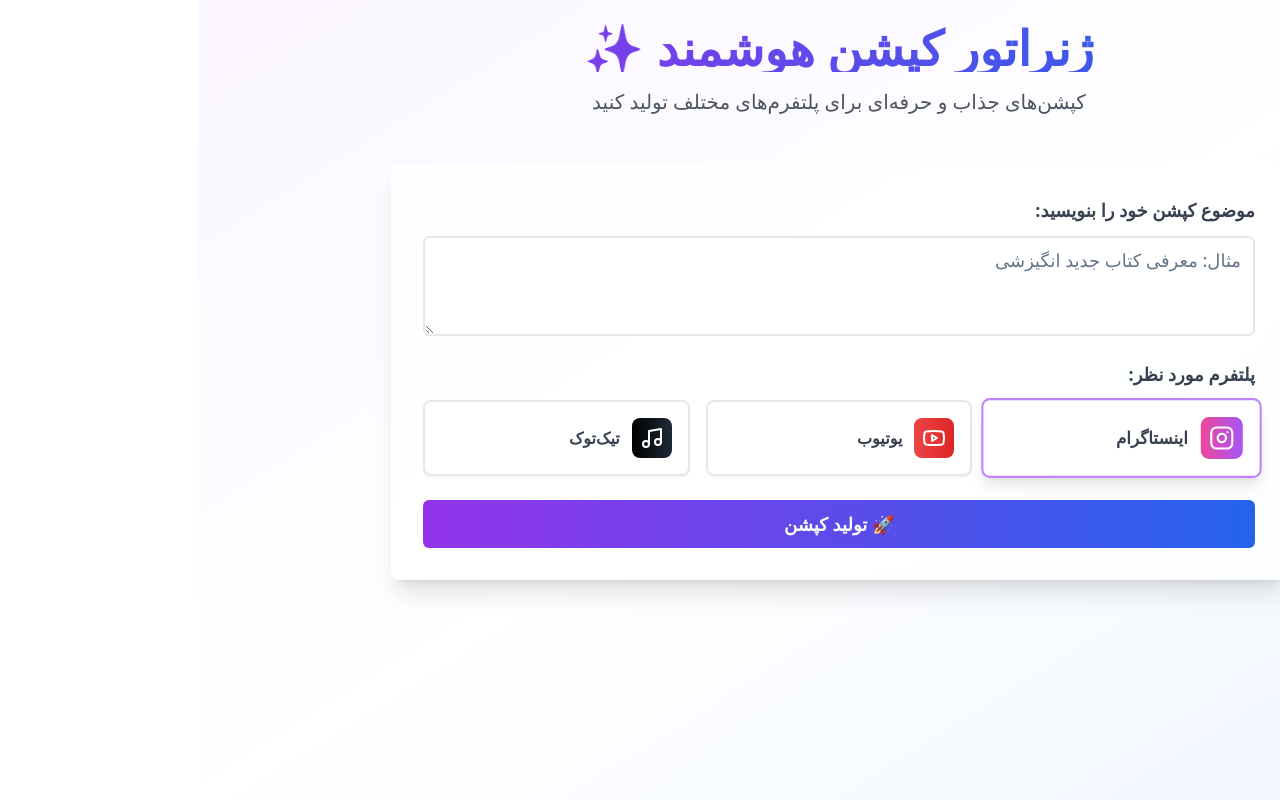
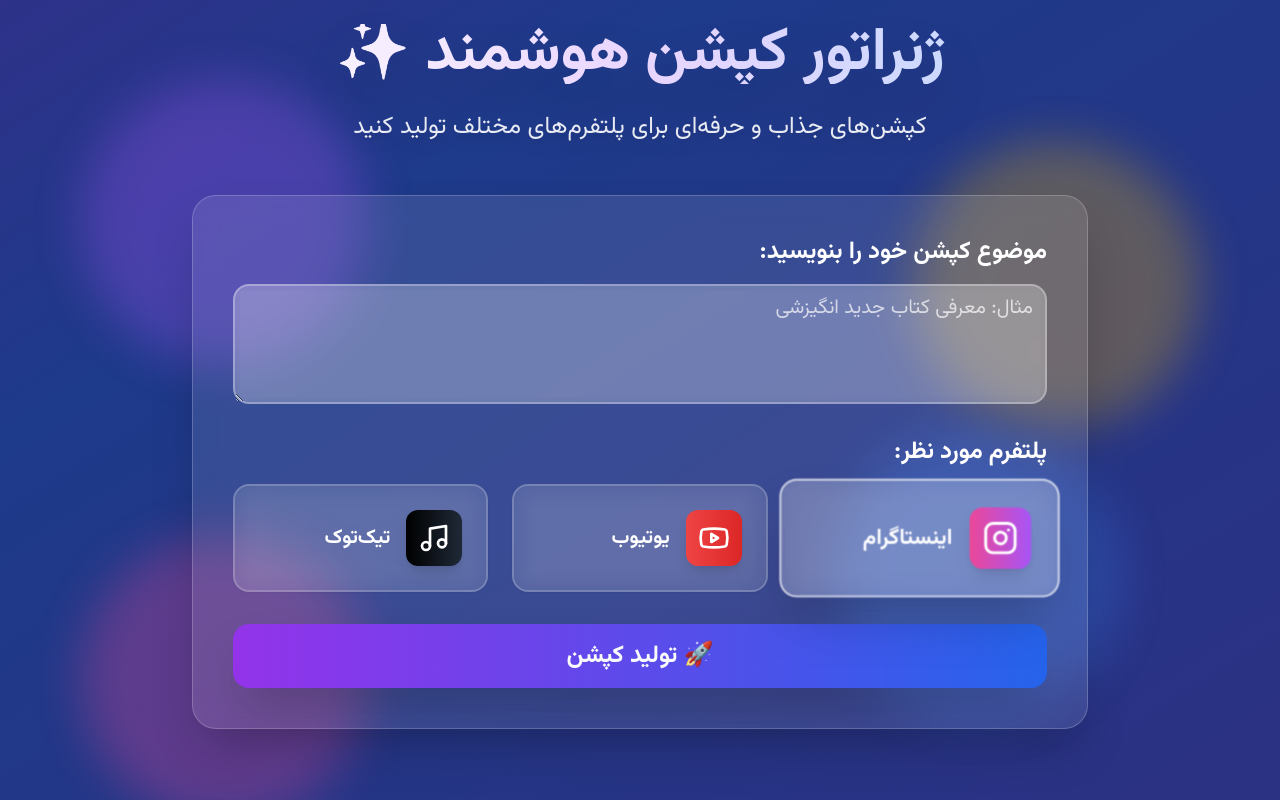
Before and after one commit to AdeptMehdi/engage-caption-ai, a React (Vite) app: page / in a window 1280 px wide. Built offline with nearby package versions, Linux system fonts and the light colour scheme.

Commit message:
Improve UI and add Persian font
Enhance the user interface with a Persian font and add an animated background.

```diff
--- a/index.html
+++ b/index.html
@@ -15,6 +15,7 @@
     <link rel="preconnect" href="https://fonts.googleapis.com">
     <link rel="preconnect" href="https://fonts.gstatic.com" crossorigin>
     <link href="https://fonts.googleapis.com/css2?family=Inter:wght@400;500;600;700&display=swap" rel="stylesheet">
+    <link href="https://fonts.googleapis.com/css2?family=Vazirmatn:wght@300;400;500;600;700;800;900&display=swap" rel="stylesheet">
   </head>
 
   <body>
--- a/src/components/CaptionGenerator.tsx
+++ b/src/components/CaptionGenerator.tsx
@@ -110,57 +110,69 @@ const CaptionGenerator = () => {
   };
 
   return (
-    <div className="min-h-screen bg-gradient-to-br from-purple-50 via-white to-blue-50 p-6">
+    <div className="min-h-screen relative overflow-hidden">
+      {/* Animated Background */}
+      <div className="absolute inset-0 bg-gradient-to-br from-purple-900 via-blue-900 to-indigo-900 animate-gradient">
+        <div className="absolute inset-0 opacity-30">
+          <div className="absolute top-20 left-20 w-72 h-72 bg-purple-500 rounded-full mix-blend-multiply filter blur-xl animate-float"></div>
+          <div className="absolute top-40 right-20 w-72 h-72 bg-yellow-500 rounded-full mix-blend-multiply filter blur-xl animate-float" style={{animationDelay: '2s'}}></div>
+          <div className="absolute -bottom-8 left-20 w-72 h-72 bg-pink-500 rounded-full mix-blend-multiply filter blur-xl animate-float" style={{animationDelay: '4s'}}></div>
+          <div className="absolute bottom-20 right-40 w-72 h-72 bg-blue-500 rounded-full mix-blend-multiply filter blur-xl animate-float" style={{animationDelay: '6s'}}></div>
+        </div>
+      </div>
+
+      {/* Content */}
+      <div className="relative z-10 p-6">
         <div className="max-w-4xl mx-auto">
           {/* Header */}
           <div className="text-center mb-12">
-          <h1 className="text-5xl font-bold bg-gradient-to-r from-purple-600 to-blue-600 bg-clip-text text-transparent mb-4">
+            <h1 className="text-6xl font-bold bg-gradient-to-r from-white via-purple-200 to-blue-200 bg-clip-text text-transparent mb-6 font-vazir drop-shadow-2xl">
               ژنراتور کپشن هوشمند ✨
             </h1>
-          <p className="text-xl text-gray-600 max-w-2xl mx-auto">
+            <p className="text-2xl text-white/90 max-w-2xl mx-auto font-vazir leading-relaxed drop-shadow-lg">
               کپشن‌های جذاب و حرفه‌ای برای پلتفرم‌های مختلف تولید کنید
             </p>
           </div>
 
           {/* Input Section */}
-        <Card className="p-8 mb-8 bg-white/70 backdrop-blur-sm border-0 shadow-xl">
-          <div className="space-y-6">
+          <Card className="p-10 mb-10 bg-white/10 backdrop-blur-md border-white/20 shadow-2xl rounded-3xl">
+            <div className="space-y-8">
               <div>
-              <label className="block text-lg font-semibold text-gray-700 mb-3">
+                <label className="block text-2xl font-bold text-white mb-4 font-vazir">
                   موضوع کپشن خود را بنویسید:
                 </label>
                 <Textarea
                   value={prompt}
                   onChange={(e) => setPrompt(e.target.value)}
                   placeholder="مثال: معرفی کتاب جدید انگیزشی"
-                className="min-h-[100px] text-lg border-2 border-gray-200 focus:border-purple-400 transition-colors"
+                  className="min-h-[120px] text-xl border-2 border-white/30 focus:border-white/60 transition-all duration-300 bg-white/20 text-white placeholder:text-white/70 rounded-2xl font-vazir backdrop-blur-sm"
                   dir="rtl"
                 />
               </div>
 
               {/* Platform Selection */}
               <div>
-              <label className="block text-lg font-semibold text-gray-700 mb-3">
+                <label className="block text-2xl font-bold text-white mb-4 font-vazir">
                   پلتفرم مورد نظر:
                 </label>
-              <div className="grid grid-cols-1 md:grid-cols-3 gap-4">
+                <div className="grid grid-cols-1 md:grid-cols-3 gap-6">
                   {platforms.map((platform) => {
                     const Icon = platform.icon;
                     return (
                       <Card
                         key={platform.id}
-                      className={`p-4 cursor-pointer transition-all duration-300 border-2 ${
+                        className={`p-6 cursor-pointer transition-all duration-500 border-2 rounded-2xl backdrop-blur-md ${
                           selectedPlatform === platform.id
-                          ? 'border-purple-400 shadow-lg scale-105'
-                          : 'border-gray-200 hover:border-gray-300'
+                            ? 'border-white/60 shadow-2xl scale-110 bg-white/20'
+                            : 'border-white/20 hover:border-white/40 bg-white/10 hover:bg-white/15'
                         }`}
                         onClick={() => setSelectedPlatform(platform.id)}
                       >
-                      <div className="flex items-center space-x-3 space-x-reverse">
-                        <div className={`p-2 rounded-lg bg-gradient-to-r ${platform.color}`}>
-                          <Icon className="w-6 h-6 text-white" />
+                        <div className="flex items-center space-x-4 space-x-reverse">
+                          <div className={`p-3 rounded-xl bg-gradient-to-r ${platform.color} shadow-lg`}>
+                            <Icon className="w-8 h-8 text-white" />
                           </div>
-                        <span className="font-semibold text-gray-700">{platform.name}</span>
+                          <span className="font-bold text-white text-xl font-vazir">{platform.name}</span>
                         </div>
                       </Card>
                     );
@@ -171,11 +183,11 @@ const CaptionGenerator = () => {
               <Button
                 onClick={generateCaption}
                 disabled={isGenerating}
-              className="w-full py-6 text-lg font-semibold bg-gradient-to-r from-purple-600 to-blue-600 hover:from-purple-700 hover:to-blue-700 transition-all duration-300"
+                className="w-full py-8 text-2xl font-bold bg-gradient-to-r from-purple-600 to-blue-600 hover:from-purple-700 hover:to-blue-700 transition-all duration-300 rounded-2xl shadow-2xl hover:shadow-purple-500/25 font-vazir"
               >
                 {isGenerating ? (
-                <div className="flex items-center space-x-2 space-x-reverse">
-                  <div className="animate-spin rounded-full h-5 w-5 border-b-2 border-white"></div>
+                  <div className="flex items-center space-x-3 space-x-reverse">
+                    <div className="animate-spin rounded-full h-6 w-6 border-b-2 border-white"></div>
                     <span>در حال تولید...</span>
                   </div>
                 ) : (
@@ -187,43 +199,43 @@ const CaptionGenerator = () => {
 
           {/* Generated Caption */}
           {generatedCaption && (
-          <Card className="p-8 bg-white/70 backdrop-blur-sm border-0 shadow-xl">
-            <div className="space-y-6">
+            <Card className="p-10 bg-white/10 backdrop-blur-md border-white/20 shadow-2xl rounded-3xl animate-in fade-in duration-500">
+              <div className="space-y-8">
                 <div className="flex items-center justify-between">
-                <h2 className="text-2xl font-bold text-gray-800 flex items-center space-x-2 space-x-reverse">
+                  <h2 className="text-3xl font-bold text-white flex items-center space-x-3 space-x-reverse font-vazir">
                     <span>کپشن تولید شده</span>
                     {platforms.find(p => p.id === generatedCaption.platform) && (
                       (() => {
                         const platform = platforms.find(p => p.id === generatedCaption.platform)!;
                         const Icon = platform.icon;
-                      return <Icon className="w-6 h-6 text-purple-600" />;
+                        return <Icon className="w-8 h-8 text-purple-300" />;
                       })()
                     )}
                   </h2>
                   <Button
                     onClick={() => copyToClipboard(getFullCaption())}
                     variant="outline"
-                  className="flex items-center space-x-2 space-x-reverse"
+                    className="flex items-center space-x-3 space-x-reverse border-white/30 text-white hover:bg-white/20 hover:border-white/50 rounded-xl px-6 py-3 font-vazir"
                   >
-                  <Copy className="w-4 h-4" />
+                    <Copy className="w-5 h-5" />
                     <span>کپی</span>
                   </Button>
                 </div>
 
-              <div className="bg-gray-50 rounded-lg p-6 border-r-4 border-purple-400">
-                <div className="whitespace-pre-wrap text-gray-800 text-lg leading-relaxed" dir="rtl">
+                <div className="bg-white/20 rounded-2xl p-8 border-r-4 border-purple-400 backdrop-blur-sm">
+                  <div className="whitespace-pre-wrap text-white text-xl leading-relaxed font-vazir" dir="rtl">
                     {generatedCaption.content}
                   </div>
                 </div>
 
                 <div>
-                <h3 className="text-lg font-semibold text-gray-700 mb-3">هشتگ‌های پیشنهادی:</h3>
-                <div className="flex flex-wrap gap-2">
+                  <h3 className="text-2xl font-bold text-white mb-4 font-vazir">هشتگ‌های پیشنهادی:</h3>
+                  <div className="flex flex-wrap gap-3">
                     {generatedCaption.hashtags.map((hashtag, index) => (
                       <Badge
                         key={index}
                         variant="secondary"
-                      className="px-3 py-1 bg-gradient-to-r from-purple-100 to-blue-100 text-purple-700 border-purple-200"
+                        className="px-4 py-2 bg-white/20 text-white border-white/30 rounded-xl text-lg font-vazir backdrop-blur-sm hover:bg-white/30 transition-colors"
                       >
                         {hashtag}
                       </Badge>
@@ -235,6 +247,7 @@ const CaptionGenerator = () => {
           )}
         </div>
       </div>
+    </div>
   );
 };
 
--- a/src/index.css
+++ b/src/index.css
@@ -100,6 +100,15 @@ All colors MUST be HSL.
   }
 
   body {
-    @apply bg-background text-foreground;
+    @apply bg-background text-foreground font-vazir;
   }
 }
+
+/* Persian font optimizations */
+@layer utilities {
+  .font-persian {
+    font-family: 'Vazirmatn', sans-serif;
+    font-feature-settings: "kern" 1;
+    text-rendering: optimizeLegibility;
+  }
+}
--- a/tailwind.config.ts
+++ b/tailwind.config.ts
@@ -18,6 +18,9 @@ export default {
 			}
 		},
 		extend: {
+			fontFamily: {
+				'vazir': ['Vazirmatn', 'sans-serif'],
+			},
 			colors: {
 				border: 'hsl(var(--border))',
 				input: 'hsl(var(--input))',
@@ -84,11 +87,40 @@ export default {
 					to: {
 						height: '0'
 					}
+				},
+				'float': {
+					'0%, 100%': {
+						transform: 'translateY(0px) rotate(0deg)',
+					},
+					'50%': {
+						transform: 'translateY(-20px) rotate(180deg)',
+					}
+				},
+				'pulse-slow': {
+					'0%, 100%': {
+						opacity: '1',
+					},
+					'50%': {
+						opacity: '0.5',
+					}
+				},
+				'gradient': {
+					'0%, 100%': {
+						backgroundSize: '200% 200%',
+						backgroundPosition: 'left center'
+					},
+					'50%': {
+						backgroundSize: '200% 200%',
+						backgroundPosition: 'right center'
+					}
 				}
 			},
 			animation: {
 				'accordion-down': 'accordion-down 0.2s ease-out',
-				'accordion-up': 'accordion-up 0.2s ease-out'
+				'accordion-up': 'accordion-up 0.2s ease-out',
+				'float': 'float 6s ease-in-out infinite',
+				'pulse-slow': 'pulse-slow 4s ease-in-out infinite',
+				'gradient': 'gradient 15s ease infinite'
 			}
 		}
 	},
```
Lines whose indentation alone changed are shown as unchanged.
